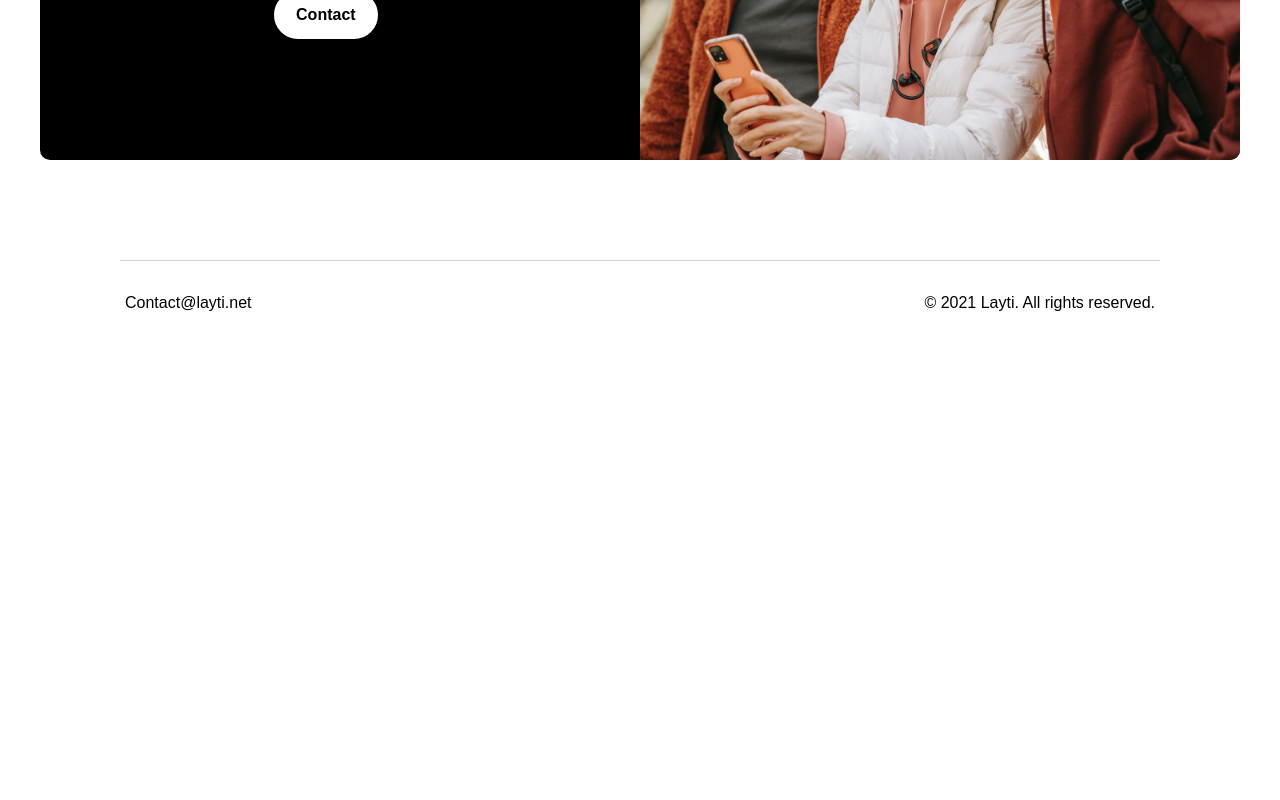
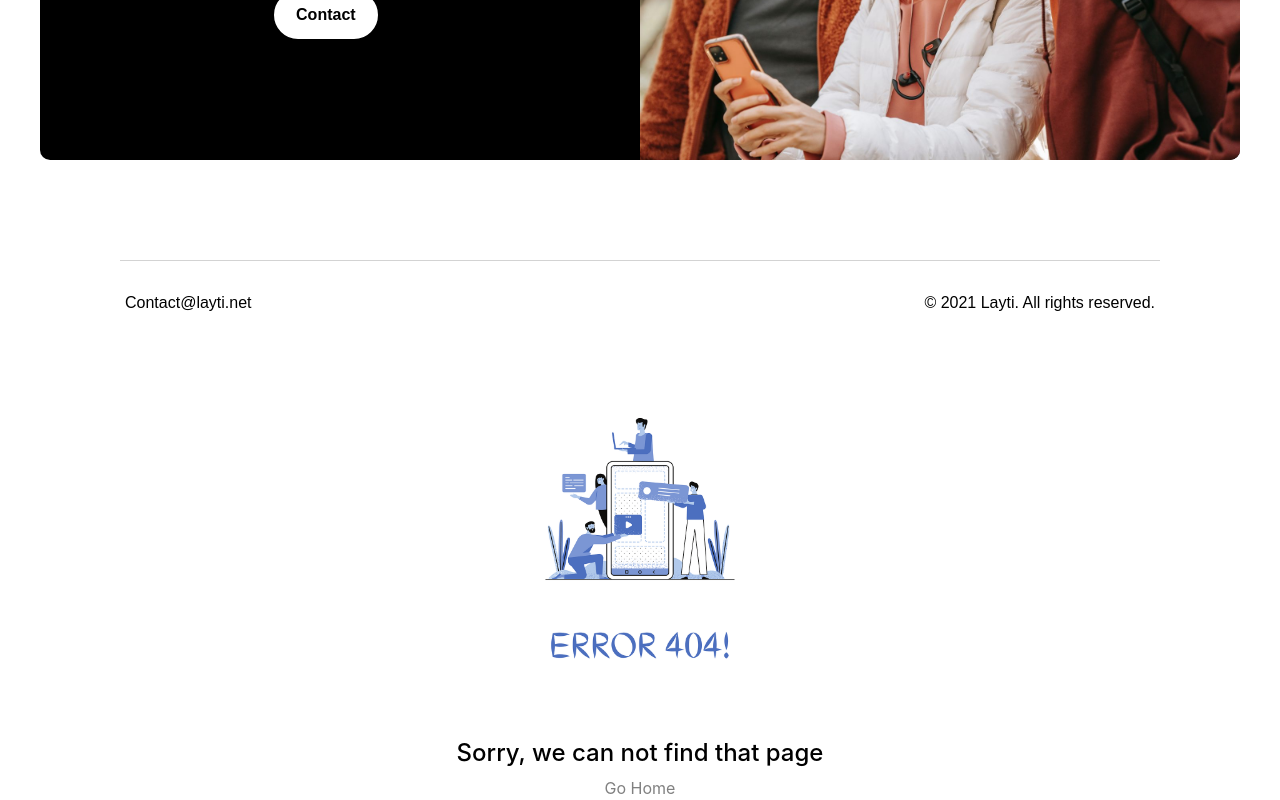
Before and after one commit to FB-1-source/Full-Stack-Client-Layti, a React (Create React App) app: page / in a window 1280 px wide. Shown: the part 2979-3779 px from the top of the page. Before the commit the page ends 3324 px from the top, so only its background shows below. Built offline with nearby package versions, Linux system fonts and the light colour scheme; no server answers; the HTML template or start-up script is replaced by a standard one.

Commit message:
404 error fix

```diff
--- a/src/App.js
+++ b/src/App.js
@@ -10,6 +10,7 @@ import Footer from "./Components/Footer"
 import Carouselsec from './Components/Carouselsec';
 import ScrollToTop from './Components/ScrollToTop';
 import Solorev from './Components/Solorev';
+import PageNotFound from './Components/PageNotFound';
 
 function App() {
   return (
@@ -35,6 +36,7 @@ function App() {
     <Write/>
     <Footer/>
      </Route>
+     <Route path="*" exact component={PageNotFound}/>
      </Router>
     </div>
   )
--- /dev/null
+++ b/src/Components/PageNotFound.js
@@ -0,0 +1,20 @@
+import React from "react";
+import { Link } from "react-router-dom";
+import "../Styles/Start.css";
+import errorimg from "../Images/error404.png";
+
+function PageNotFound() {
+  return (
+    <div className="errpage">
+      <img src={errorimg}></img>
+      <h4>Sorry, we can not find that page</h4>
+      <div>
+        <Link className="home" to="/">
+          Go Home
+        </Link>
+      </div>
+    </div>
+  );
+}
+
+export default PageNotFound;
--- a/src/Styles/Start.css
+++ b/src/Styles/Start.css
@@ -215,6 +215,37 @@
   text-decoration: none;
 }
 
+.errpage {
+  color: black;
+  display: -webkit-box;
+  display: -ms-flexbox;
+  display: flex;
+  -webkit-box-pack: center;
+      -ms-flex-pack: center;
+          justify-content: center;
+  -webkit-box-align: center;
+      -ms-flex-align: center;
+          align-items: center;
+  -webkit-box-orient: vertical;
+  -webkit-box-direction: normal;
+      -ms-flex-direction: column;
+          flex-direction: column;
+}
+
+.errpage img {
+  width: 600px;
+}
+
+.home {
+  text-decoration: none;
+  color: gray;
+}
+
+.home:hover {
+  text-decoration: none;
+  color: gray;
+}
+
 @media only screen and (max-width: 768px) {
   .input1 {
     width: 100%;
--- a/src/Styles/Start.scss
+++ b/src/Styles/Start.scss
@@ -177,6 +177,28 @@ color: white;
   text-decoration: none;
 }
 
+.errpage {
+  color: black;
+  display: flex;
+  justify-content: center;
+  align-items: center;
+  flex-direction: column;
+}
+
+.errpage img{
+  width: 600px;
+}
+
+.home{
+  text-decoration: none;
+  color: gray;
+}
+
+.home:hover{
+text-decoration: none;
+color: gray;
+}
+
 @media only screen and (max-width: 768px) {
 
  .input1{
@@ -218,10 +240,4 @@ width: 100%;
  }
 
 
-
-
-
-
-
-
 }
```
Also changed, not shown: src/Images/error404.png (added), 1 other file (tests, documents, lock files or other folders).
